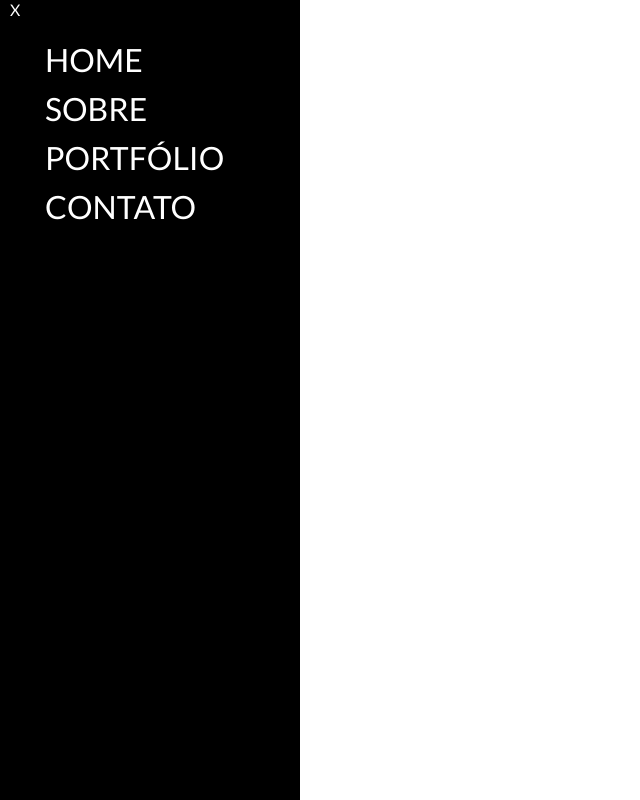
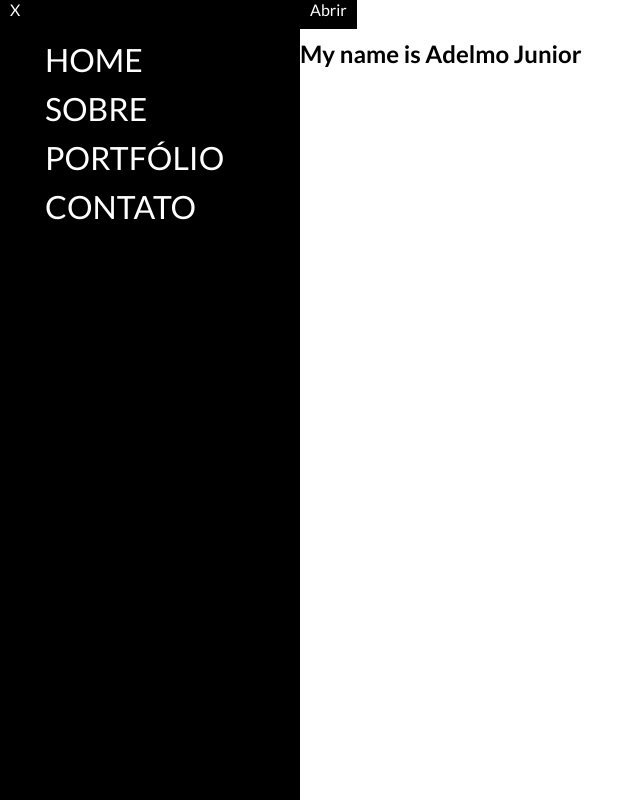
Before and after one commit to adelmojnr/menu-off-canvas, a plain HTML site: page index.html in a window 1280 px wide. Both pictures are taken after a click on the link "Abrir". Shown: the whole page, without its empty margins (0-640 px from the left). Drawn offline with Linux system fonts and the light colour scheme.

Commit message:
corrgindo erros

```diff
--- a/index.html
+++ b/index.html
@@ -5,6 +5,7 @@
   <link rel="stylesheet" href="src/css/style.css">
   <link href="https://fonts.googleapis.com/css?family=Lato:300,400,700,900" rel="stylesheet">
   <title>MENU</title>
+  <meta name="viewport" content="device-width, initial-scale=1.0">
 </head>
     <body>
 <div class="wrap">
--- a/src/css/style.css
+++ b/src/css/style.css
@@ -51,8 +51,12 @@ nav a:hover{
 
 }
 
-.wrap.show-menu .canvas .menu{
-	transform: translateX(0);
+.container{
+	position: absolute;
+}
+
+.wrap.show-menu .canvas {
+	transform: translateX(300px);
 }
 
 .btn-menu{
```
